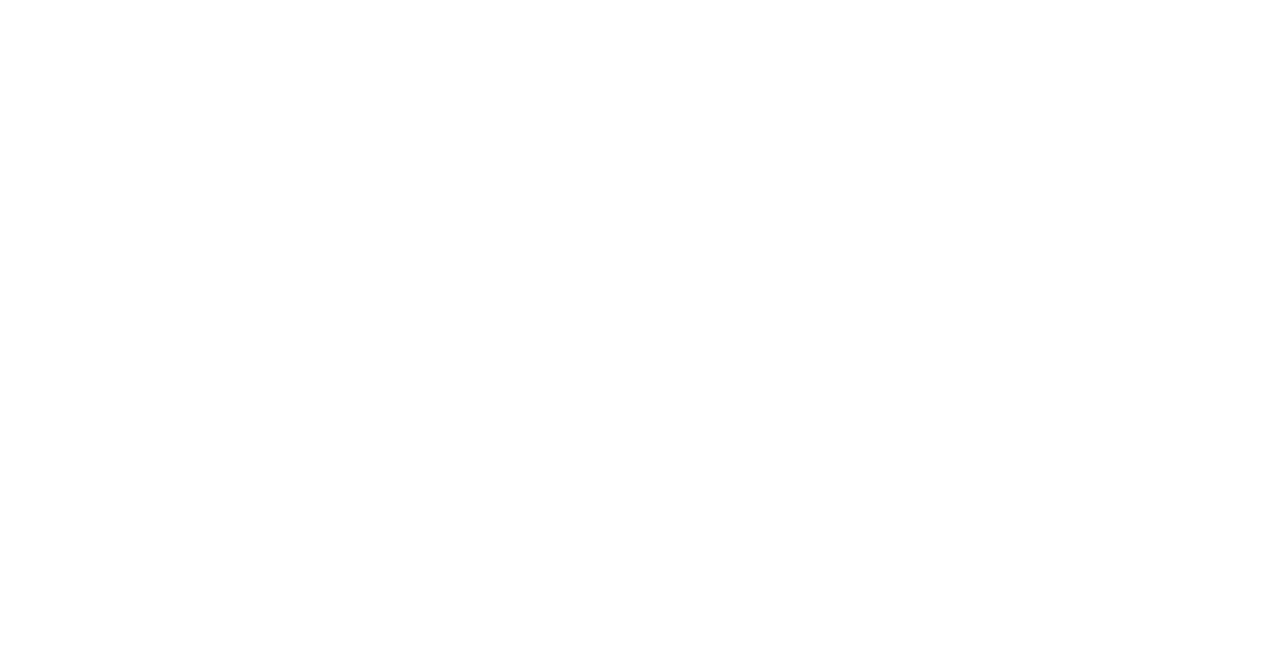
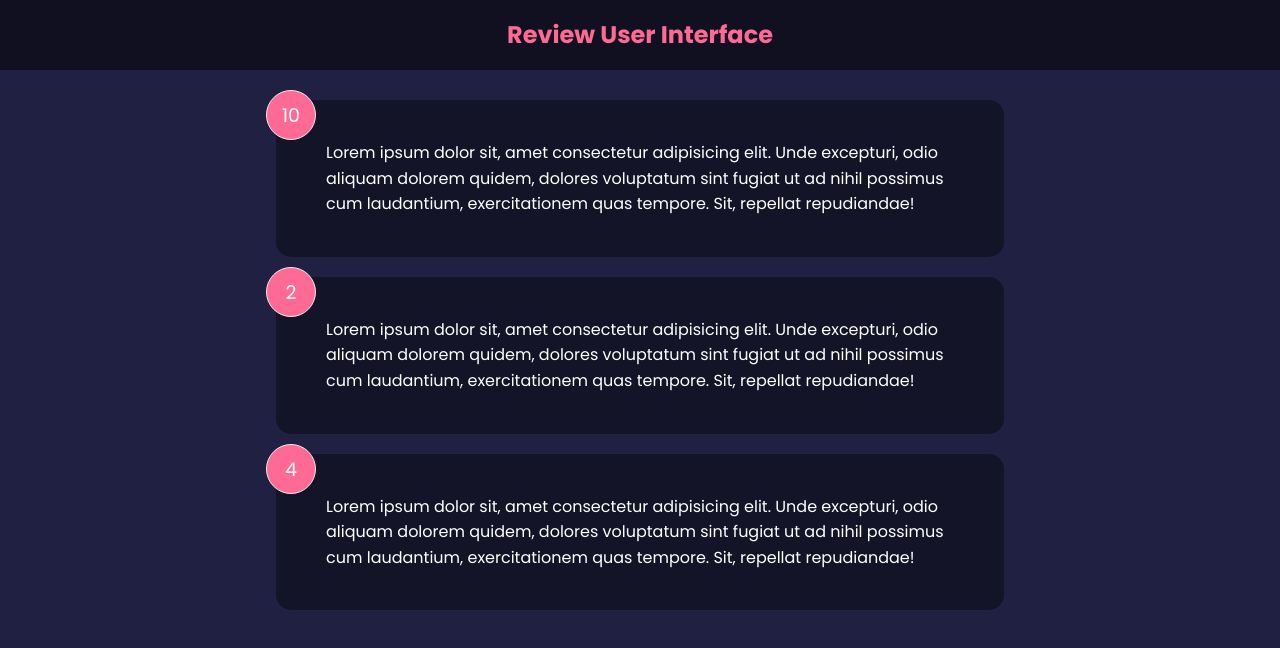
Before and after one commit to SajinTamang/review-application, a React (Create React App) app: page / in a window 1280 px wide. Shown: the top 648 px of the page. Built offline with nearby package versions, Linux system fonts and the light colour scheme.

Commit message:
commit on 'Review Application'

```diff
--- a/src/App.js
+++ b/src/App.js
@@ -1,6 +1,24 @@
+import React from "react";
+import { useState } from "react";
+
+import FeedbackItem from "./components/FeedbackItem";
+import FeedbackList from "./components/FeedbackList";
+import Header from "./components/Header";
+import FeedbackData from "./data/FeedbackData";
+import Card from "./components/shared/Card";
+
 function App(){
-    return  <h1>Hello from the Review app</h1>
+const [feedback, setFeedback] = useState(FeedbackData)
+    return (
+      <>
+        <Header />
 
+        <div className="container">
+             <FeedbackList feedback={feedback}/>
+
+        </div>
+      </>
+    );
 }
 
 
--- /dev/null
+++ b/src/components/FeedbackItem.jsx
@@ -0,0 +1,19 @@
+import Card from "./shared/Card"
+import PropTypes from 'prop-types';
+
+function FeedbackItem({item}) {
+
+    return (
+        <Card >
+            <div className="num-display">{item.rating}</div>
+            <div className="text-display">{item.text}</div>
+        </Card>
+    )
+}
+
+FeedbackItem.propTypes={
+    item: PropTypes.object.isRequired,
+
+}
+
+export default FeedbackItem
--- /dev/null
+++ b/src/components/FeedbackList.jsx
@@ -0,0 +1,30 @@
+import React from 'react'
+import FeedbackItem from './FeedbackItem';
+import PropTypes from 'prop-types';
+
+function FeedbackList({feedback}) {
+    if(!feedback || feedback.length === 0){
+        return <p>No Review yet</p>
+    }
+    return (
+        <div className='feedback-list'>
+            {feedback.map((item) => (
+               <FeedbackItem key={item.id} item={item} />
+            ))}
+        </div>
+    )
+}
+FeedbackList.propTypes ={
+    feedback: PropTypes.arrayOf(
+         PropTypes.shape({
+             id:PropTypes.number.isRequired,
+             text:PropTypes.string.isRequired,
+             rating:PropTypes.number.isRequired,
+
+         })
+    )
+
+
+}
+
+export default FeedbackList
--- /dev/null
+++ b/src/components/Header.jsx
@@ -0,0 +1,28 @@
+import React from 'react'
+import PropTypes from 'prop-types';
+
+function Header({text,textColor,bgColor}) {
+    const headerStyles= ({backgroundColor: bgColor, color: textColor});
+    return (
+        <header style={headerStyles}>
+            <div className="container">
+                <h2>Review {text}</h2>
+            </div>
+        </header>
+    )
+}
+
+
+Header.defaultProps={
+    text:"User Interface",
+    bgColor: 'rgba(0,0,0,0.5)',
+    textColor:'#ff6a95',
+}
+
+
+Header.propTypes ={
+    text:PropTypes.string,
+     bgColor: PropTypes.string,
+    textColor:PropTypes.string,
+}
+export default Header
--- /dev/null
+++ b/src/components/shared/Card.jsx
@@ -0,0 +1,27 @@
+import React from 'react'
+import PropTypes from 'prop-types';
+
+function Card({children,reverse}) {
+    return (
+
+        <div className="card" style={{
+            backgroundColor: reverse ? 'rgba(0,0,0,0.4)' : "#fff",
+            color: reverse ? '#fff' : '#000',
+
+        }}>
+            {children}
+        </div>
+    )
+}
+
+Card.defaultProps={
+    reverse: true,
+}
+
+
+Card.propTypes={
+    children:PropTypes.node.isRequired,
+    reverse:PropTypes.bool,
+}
+
+export default Card
--- /dev/null
+++ b/src/data/FeedbackData.js
@@ -0,0 +1,20 @@
+const FeedbackData = [
+  {
+    id: 1,
+    rating: 10,
+    text: "Lorem ipsum dolor sit, amet consectetur adipisicing elit. Unde excepturi, odio aliquam dolorem quidem, dolores voluptatum sint fugiat ut ad nihil possimus cum laudantium, exercitationem quas tempore. Sit, repellat repudiandae!",
+  },
+  {
+    id: 2,
+    rating: 2,
+    text: "Lorem ipsum dolor sit, amet consectetur adipisicing elit. Unde excepturi, odio aliquam dolorem quidem, dolores voluptatum sint fugiat ut ad nihil possimus cum laudantium, exercitationem quas tempore. Sit, repellat repudiandae!",
+  },
+  {
+    id: 3,
+    rating: 4,
+    text: "Lorem ipsum dolor sit, amet consectetur adipisicing elit. Unde excepturi, odio aliquam dolorem quidem, dolores voluptatum sint fugiat ut ad nihil possimus cum laudantium, exercitationem quas tempore. Sit, repellat repudiandae!",
+  },
+];
+
+
+export default FeedbackData;
--- a/src/index.css
+++ b/src/index.css
@@ -1,3 +1,228 @@
-body{
-    display: none;
+@import url('https://fonts.googleapis.com/css2?family=Poppins:wght@400;600;700&display=swap');
+
+* {
+    box-sizing: border-box;
+    margin: 0;
+    padding: 0;
 }
+
+body {
+    font-family: 'Poppins', sans-serif;
+    background-color: #202142;
+    color: #fff;
+    line-height: 1.6;
+}
+
+ul {
+    list-style: none;
+}
+
+.container {
+    max-width: 768px;
+    margin: auto;
+    padding: 0 20px;
+}
+
+header {
+    height: 70px;
+    width: 100%;
+    display: flex;
+    justify-content: space-between;
+    align-items: center;
+    margin-bottom: 30px;
+}
+
+.card {
+    background-color: #fff;
+    color: #333;
+    border-radius: 15px;
+    padding: 40px 50px;
+    margin: 20px 0;
+    position: relative;
+}
+
+.card.reverse {
+    background-color: rgba(0, 0, 0, 0.4);
+    color: #fff;
+}
+
+.card h2 {
+    font-size: 22px;
+    font-weight: 600;
+    text-align: center;
+}
+
+.rating {
+    display: flex;
+    align-items: center;
+    justify-content: space-around;
+    margin: 30px 0 40px;
+}
+
+.rating li,
+.num-display {
+    position: relative;
+    background: #f4f4f4;
+    width: 50px;
+    height: 50px;
+    padding: 10px;
+    text-align: center;
+    border-radius: 50%;
+    font-size: 19px;
+    border: 1px #eee solid;
+    transition: 0.3s;
+}
+
+.rating li label {
+    position: absolute;
+    top: 50%;
+    left: 50%;
+    width: 50px;
+    height: 50px;
+    padding: 10px;
+    border-radius: 50%;
+    transform: translate(-50%, -50%);
+    cursor: pointer;
+}
+
+.rating li:hover,
+.num-display {
+    background: #ff6a95;
+    color: #fff;
+}
+
+[type='radio'] {
+    opacity: 0;
+}
+
+[type='radio']:checked~label {
+    background: #ff6a95;
+    color: #fff;
+}
+
+.input-group {
+    display: flex;
+    flex-direction: row;
+    border: 1px solid #ccc;
+    padding: 8px 10px;
+    border-radius: 8px;
+}
+
+input {
+    flex-grow: 2;
+    border: none;
+    font-size: 16px;
+}
+
+input:focus {
+    outline: none;
+}
+
+.feedback-stats {
+    color: #fff;
+    display: flex;
+    justify-content: space-between;
+    align-items: center;
+}
+
+.num-display {
+    position: absolute;
+    top: -10px;
+    left: -10px;
+}
+
+.close,
+.edit {
+    position: absolute;
+    top: 10px;
+    right: 20px;
+    cursor: pointer;
+    background: none;
+    border: none;
+}
+
+.edit {
+    right: 40px;
+}
+
+.btn {
+    color: #fff;
+    border: 0;
+    border-radius: 8px;
+    color: #fff;
+    width: 100px;
+    height: 40px;
+    cursor: pointer;
+}
+
+.btn-primary {
+    background-color: #202142;
+}
+
+.btn-secondary {
+    background: #ff6a95;
+}
+
+.btn:hover {
+    transform: scale(0.98);
+    opacity: 0.9;
+}
+
+.btn:disabled {
+    background-color: #cccccc;
+    color: #333;
+    cursor: auto;
+}
+
+.btn:disabled:hover {
+    transform: scale(1);
+    opacity: 1;
+}
+
+.message {
+    padding-top: 10px;
+    text-align: center;
+    color: rebeccapurple;
+}
+
+.about-link {
+    position: absolute;
+    bottom: 20px;
+    right: 20px;
+    color: #fff;
+    cursor: pointer;
+}
+
+.about-link a {
+    color: #fff;
+}
+
+.about-link a:hover {
+    color: #ff6a95;
+}
+
+.about h1 {
+    margin-bottom: 20px;
+}
+
+.about p {
+    margin: 10px 0;
+}
+
+@media (max-width: 600px) {
+    .rating li {
+        margin: 10px 3px;
+    }
+
+    .rating {
+        display: flex;
+        align-items: center;
+        justify-content: center;
+        flex-wrap: wrap;
+        margin: 30px 0 40px;
+    }
+
+    .input-group input {
+        width: 80%;
+    }
+}
--- a/src/index.js
+++ b/src/index.js
@@ -2,7 +2,7 @@
 
 import ReactDOM  from 'react-dom';
 import App from './App'
-import  './index.CSS'
+import  './index.css'
 ReactDOM.render(
 <React.StrictMode>
 <App />
```
